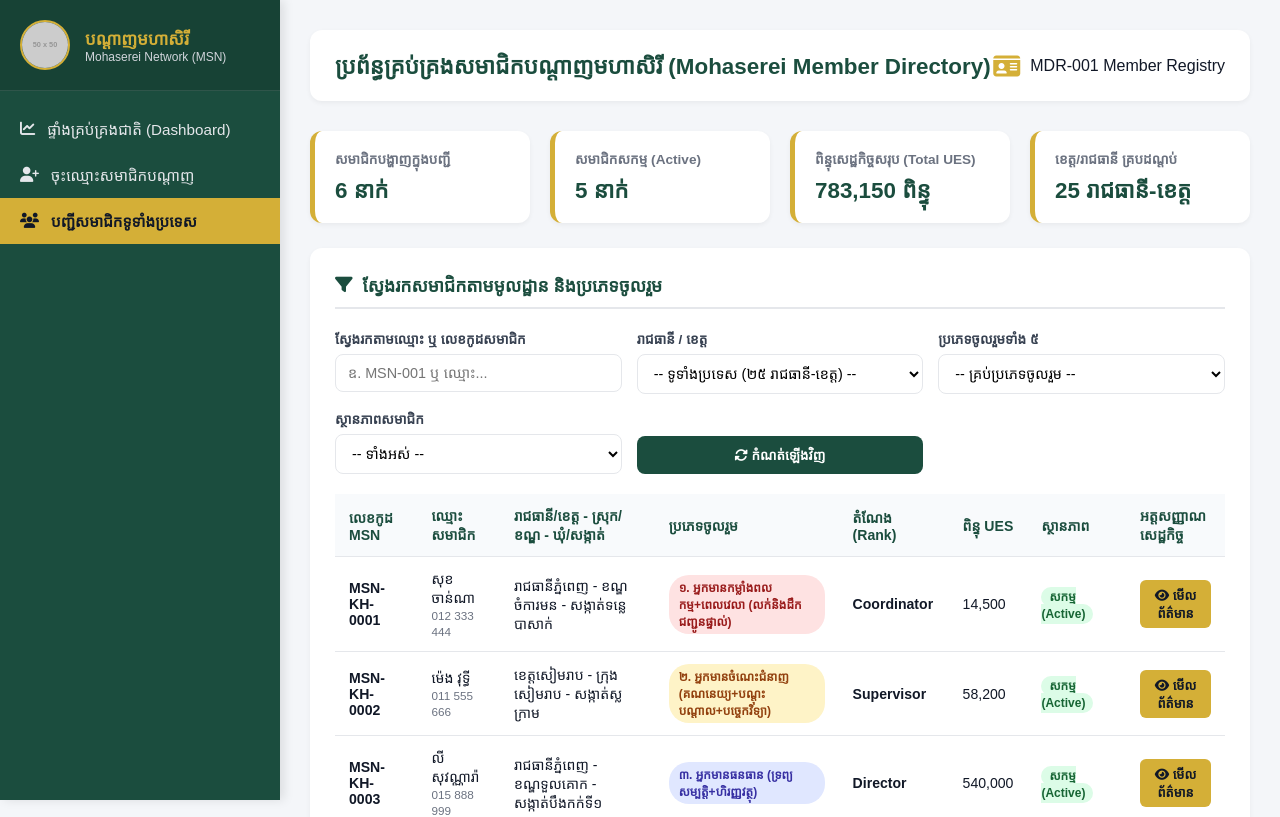
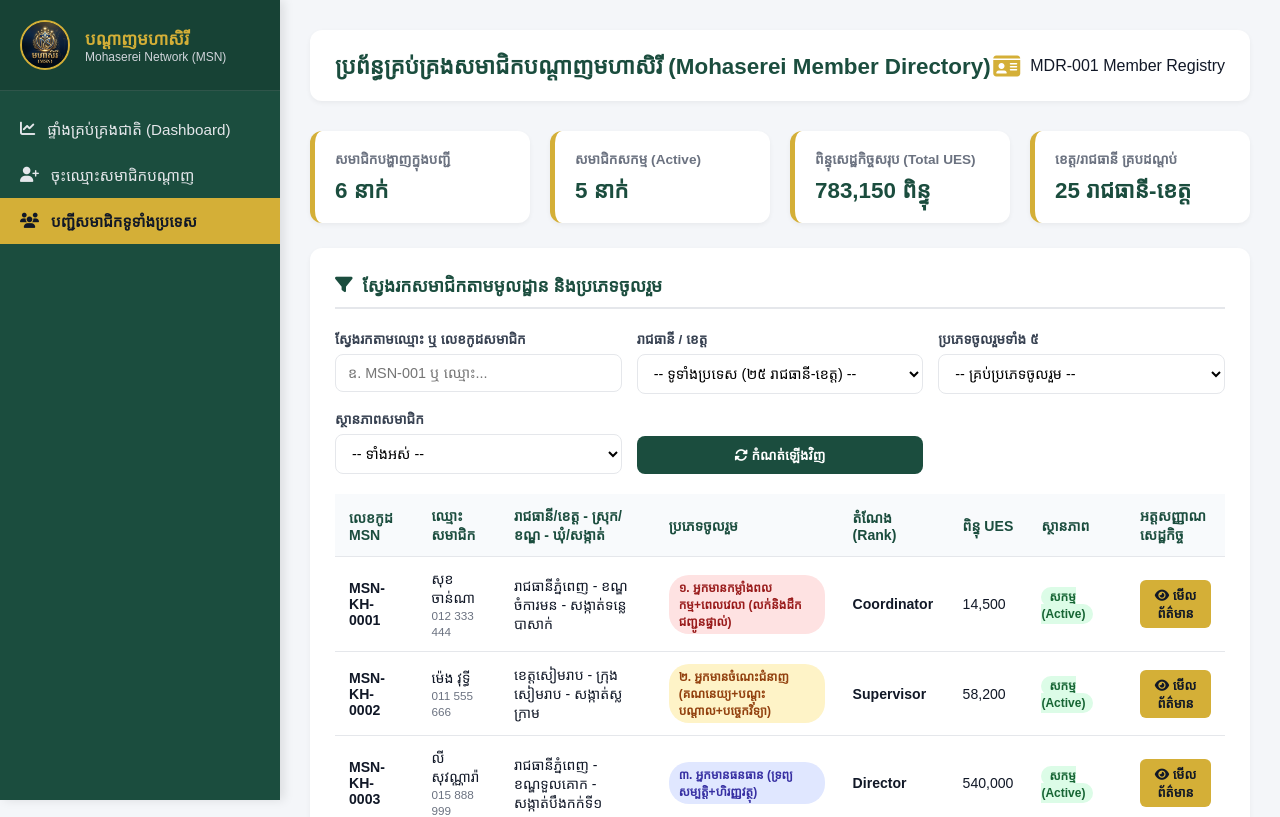
Before and after one commit to mohaserey/moha_serei_system_update_member, a plain HTML site: page index.html in a window 1280 px wide. Shown: the top 817 px of the page. Drawn offline with Linux system fonts and the light colour scheme; placeholder pictures from the web are drawn by us; a web font is replaced by a local one.

Commit message:
Update index.html

```diff
--- a/index.html
+++ b/index.html
@@ -326,7 +326,7 @@
     <!-- Sidebar -->
     <aside>
         <div class="brand-box">
-            <img src="mohaserey.jpg" alt="Mohaserei Logo" onerror="this.src='https://via.placeholder.com/50?text=MSN'">
+            <img src="mohaserei.jpg" alt="Mohaserei Logo" onerror="this.src='https://via.placeholder.com/50?text=MSN'">
             <div>
                 <h1>បណ្ដាញមហាសិរី</h1>
                 <p>Mohaserei Network (MSN)</p>
```
